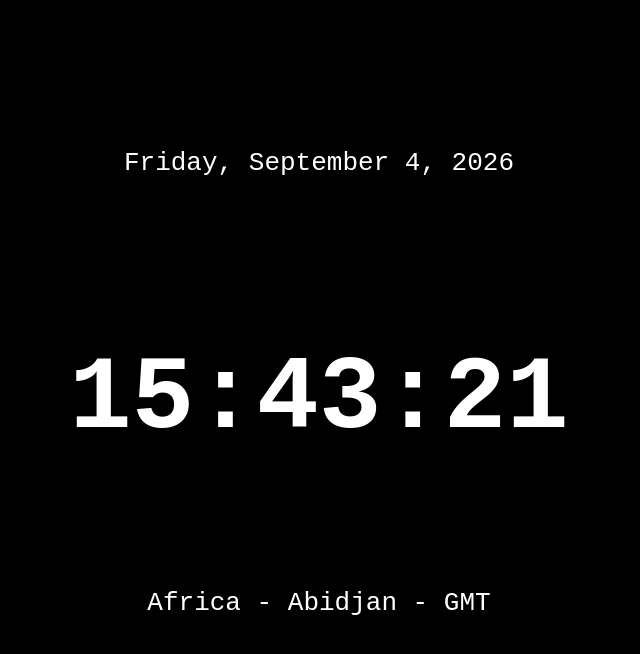
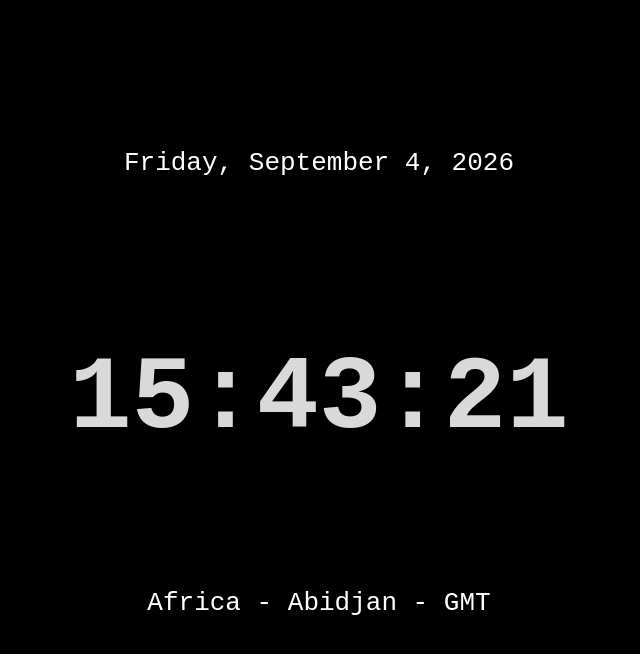
Before and after one commit to abidurr/clock, a React (Create React App) app: page / in a window 1280 px wide. Shown: the top 654 px of the page, without its empty margins (321-961 px from the left). Built offline with nearby package versions, Linux system fonts and the light colour scheme; a web font is replaced by a local one.

Commit message:
remove click function for format change

```diff
--- a/src/App.tsx
+++ b/src/App.tsx
@@ -130,9 +130,10 @@ function App() {
           style={{
             fontSize: "4em",
             // fontFamily: "Doto, monospace",
-            fontWeight: 900,
+            opacity: 0.85,
+            fontWeight: 800,
           }}
-          onClick={() => setUse24hr(!use24hr)}
+          // onClick={() => setUse24hr(!use24hr)}
         >
           {use24hr
             ? moment.tz(time, timezone).format("HH:mm:ss")
```
